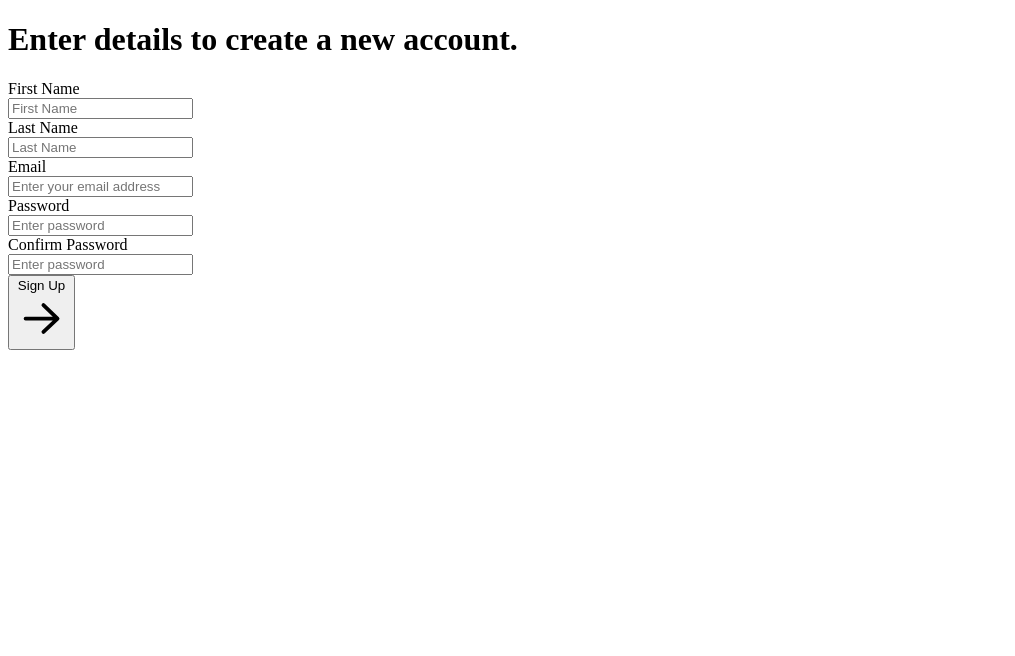
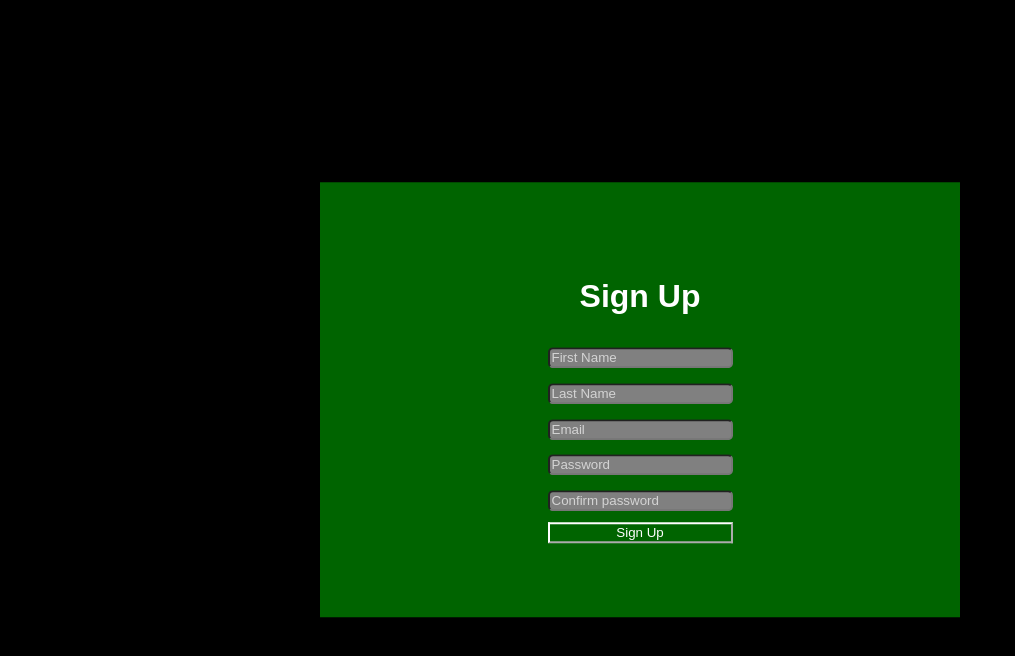
Before and after one commit to JackHuyn/SWE_4103_Gr3, a Next.js app in the folder Frontend/nextjs-dashboard/: page /auth/signup in a window 1280 px wide. Shown: the top 656 px of the page, without its empty margins (0-1015 px from the left). Built offline with nearby package versions, Linux system fonts and the light colour scheme.

Commit message:
Signup/Login Styling

```diff
--- a/Frontend/nextjs-dashboard/app/ui/signup-form.tsx
+++ b/Frontend/nextjs-dashboard/app/ui/signup-form.tsx
@@ -3,15 +3,10 @@ import {
     KeyIcon,
     ExclamationCircleIcon,
   } from '@heroicons/react/24/outline';
+import '@/app/ui/stylesheets/login.css'
 import { FormEvent } from 'react'
 import { ArrowRightIcon } from '@heroicons/react/20/solid';
 import { Button } from './button';
-
-let fname = ""
-let lname = ""
-let email = ""
-let passwordA = ""
-let passwordB = ""
 
 
 function signupNewEmailUser(fname, lname, email, password)
@@ -68,19 +63,14 @@ export default function SignupForm() {
     }
 
     return (
+        <div className="login_form">
             <form className="space-y-3" onSubmit={handleSubmit}>
                 <div className="flex-1 rounded-lg bg-gray-50 px-6 pb-4 pt-8">
                     <h1 className={`test mb-3 text-2xl`}>
-            Enter details to create a new account.
+                    Sign Up
                     </h1>
                     <div className="w-full">
                     <div>
-                <label
-                className="mb-3 mt-5 block text-xs font-medium text-gray-900"
-                htmlFor="fname"
-                >
-                First Name
-                </label>
                         <div className="relative">
                         <input
                             className="peer block w-full rounded-md border border-gray-200 py-[9px] pl-10 text-sm outline-2 placeholder:text-gray-500"
@@ -95,12 +85,6 @@ export default function SignupForm() {
                         </div>
                     </div>
                     <div>
-                <label
-                className="mb-3 mt-5 block text-xs font-medium text-gray-900"
-                htmlFor="lname"
-                >
-                Last Name
-                </label>
                         <div className="relative">
                         <input
                             className="peer block w-full rounded-md border border-gray-200 py-[9px] pl-10 text-sm outline-2 placeholder:text-gray-500"
@@ -115,19 +99,13 @@ export default function SignupForm() {
                         </div>
                     </div>
                     <div>
-                <label
-                className="mb-3 mt-5 block text-xs font-medium text-gray-900"
-                htmlFor="email"
-                >
-                Email
-                </label>
                         <div className="relative">
                         <input
                             className="peer block w-full rounded-md border border-gray-200 py-[9px] pl-10 text-sm outline-2 placeholder:text-gray-500"
                             id="email"
                             type="email"
                             name="email"
-                    placeholder="Enter your email address"
+                            placeholder="Email"
                             onChange={(event) => email = event.target.value}
                             required
                         />
@@ -135,19 +113,13 @@ export default function SignupForm() {
                         </div>
                     </div>
                     <div className="mt-4">
-                <label
-                className="mb-3 mt-5 block text-xs font-medium text-gray-900"
-                htmlFor="password"
-                >
-                Password
-                </label>
                         <div className="relative">
                         <input
                             className="peer block w-full rounded-md border border-gray-200 py-[9px] pl-10 text-sm outline-2 placeholder:text-gray-500"
                             id="passwordA"
                             type="password"
                             name="passwordA"
-                    placeholder="Enter password"
+                            placeholder="Password"
                             onChange={(event) => passwordA = event.target.value}
                             required
                             minLength={6}
@@ -156,34 +128,25 @@ export default function SignupForm() {
                         </div>
                     </div>
                     <div className="mt-4">
-                <label
-                className="mb-3 mt-5 block text-xs font-medium text-gray-900"
-                htmlFor="password"
-                >
-                Confirm Password
-                </label>
                         <div className="relative">
                         <input
                             className="peer block w-full rounded-md border border-gray-200 py-[9px] pl-10 text-sm outline-2 placeholder:text-gray-500"
                             id="passwordB"
                             type="password"
                             name="passwordB"
-                    placeholder="Enter password"
+                            placeholder="Confirm password"
                             onChange={(event) => passwordB = event.target.value}
                             required
                             minLength={6}
                         />
-                {/* <KeyIcon className="pointer-events-none absolute left-3 top-1/2 h-[18px] w-[18px] -translate-y-1/2 text-gray-500 peer-focus:text-gray-900" /> */}
                         </div>
                     </div>
                     </div>
                     <Button className="mt-4 w-full" type="submit">
-            Sign Up <ArrowRightIcon className="ml-auto h-5 w-5 text-gray-50" />
+                    Sign Up
                     </Button>
-            <div className="flex h-8 items-end space-x-1">
-            {/* Add form errors here */}
-            </div>
                 </div>
             </form>
+        </div>
     );
 }
--- a/Frontend/nextjs-dashboard/app/ui/stylesheets/login.css
+++ b/Frontend/nextjs-dashboard/app/ui/stylesheets/login.css
@@ -33,7 +33,18 @@ body {
     color: white;
 }
 
+.login_form form input::placeholder {
+    color: lightgrey;
+}
+
 .login_form form span {
     font-size: small;
     color: var(--fontErrorColor);
 }
+
+.login_form form button {
+    width: 100%;
+    border-color: var(--fontColor);
+    background-color: transparent;
+    color: var(--fontColor);
+}
```
Lines whose indentation alone changed are shown as unchanged.
